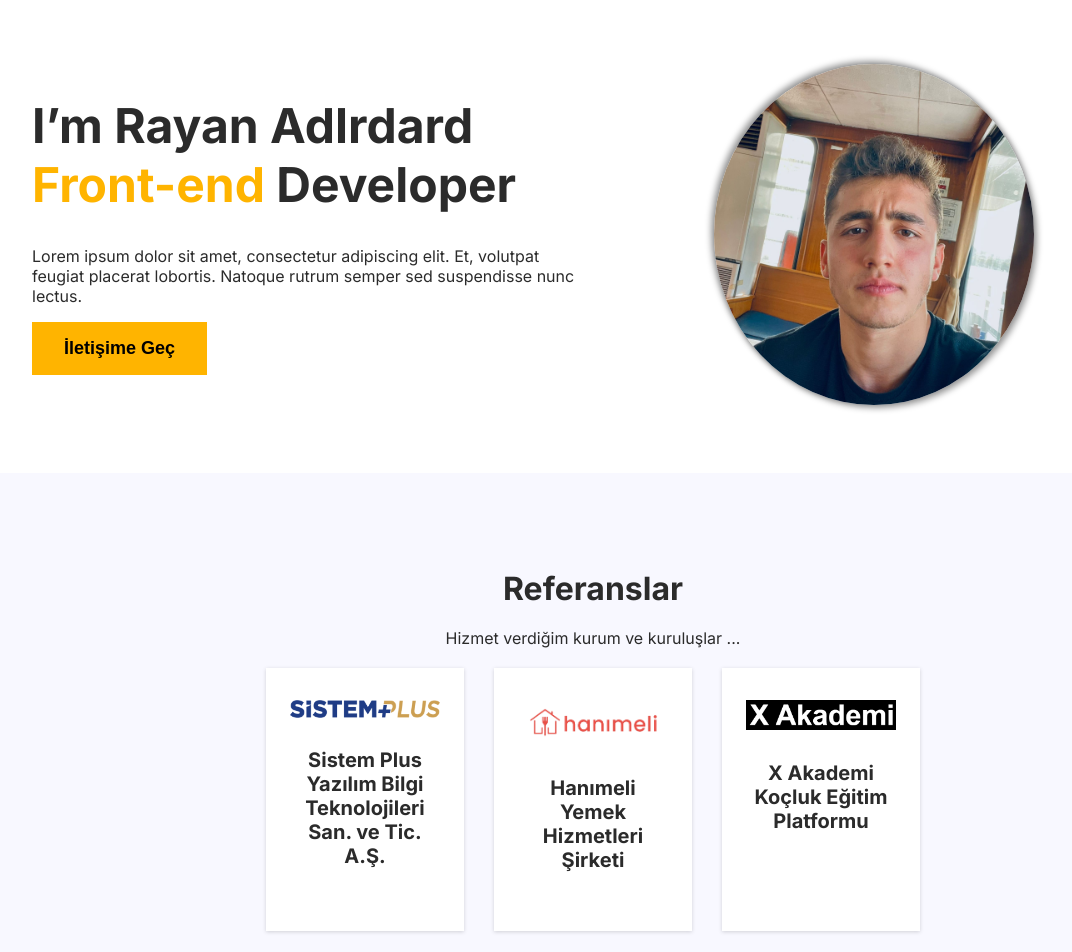
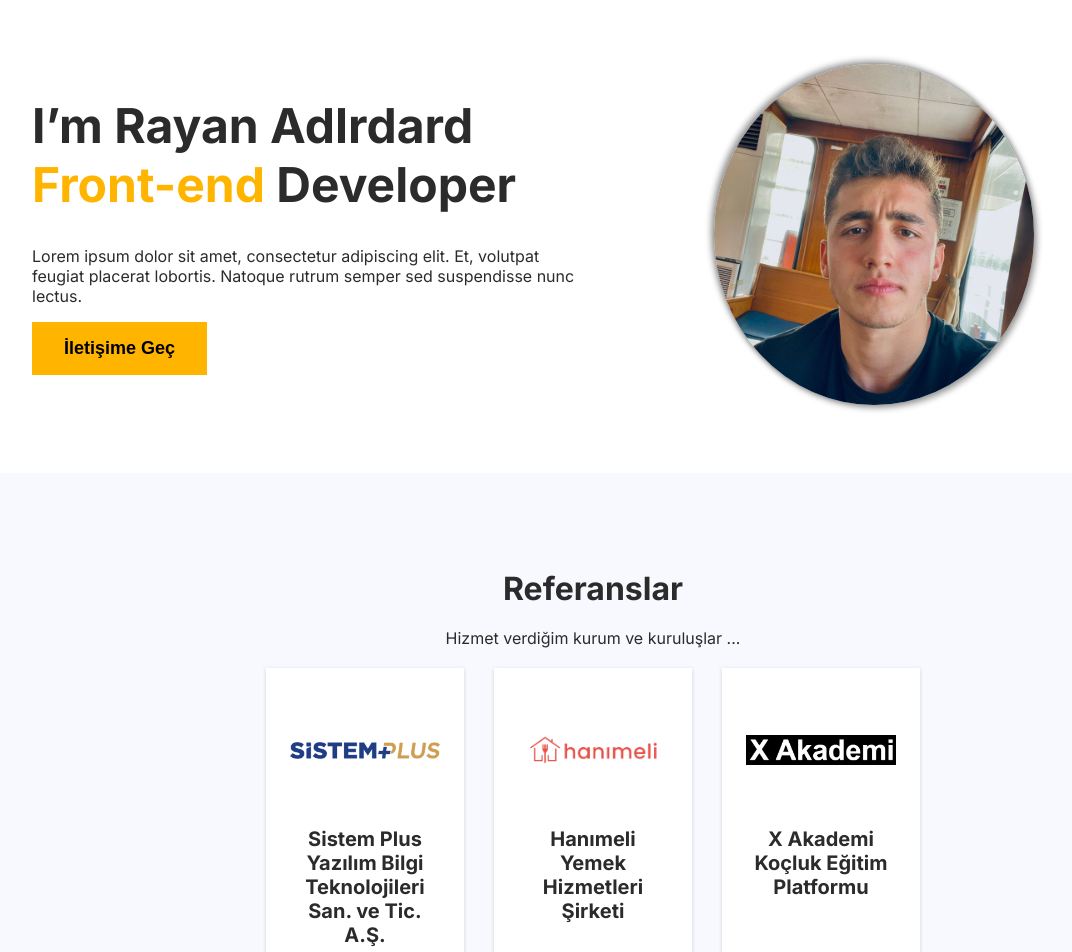
Before and after one commit to sametkzdl/MyPortfolio, a React (Vite) app: page / in a window 1280 px wide. Shown: the top 952 px of the page, without its empty margins (47-1119 px from the left). Built offline with nearby package versions, Linux system fonts and the light colour scheme.

Commit message:
referanslar düzeltildi

```diff
--- a/src/components/references.jsx
+++ b/src/components/references.jsx
@@ -28,13 +28,17 @@ const Company = styled.div`
   text-align: center;
   width: min-content;
   background-color: #fff;
-  > a {
+  a {
+    display: inline-block;
+    height: 100px;
+    display: flex;
+    align-items: center;
     > img {
       max-width: 150px;
       height: auto;
     }
   }
-  > h4 {
+  h4 {
     margin-inline: auto;
     font-size: 20px;
   }
```
